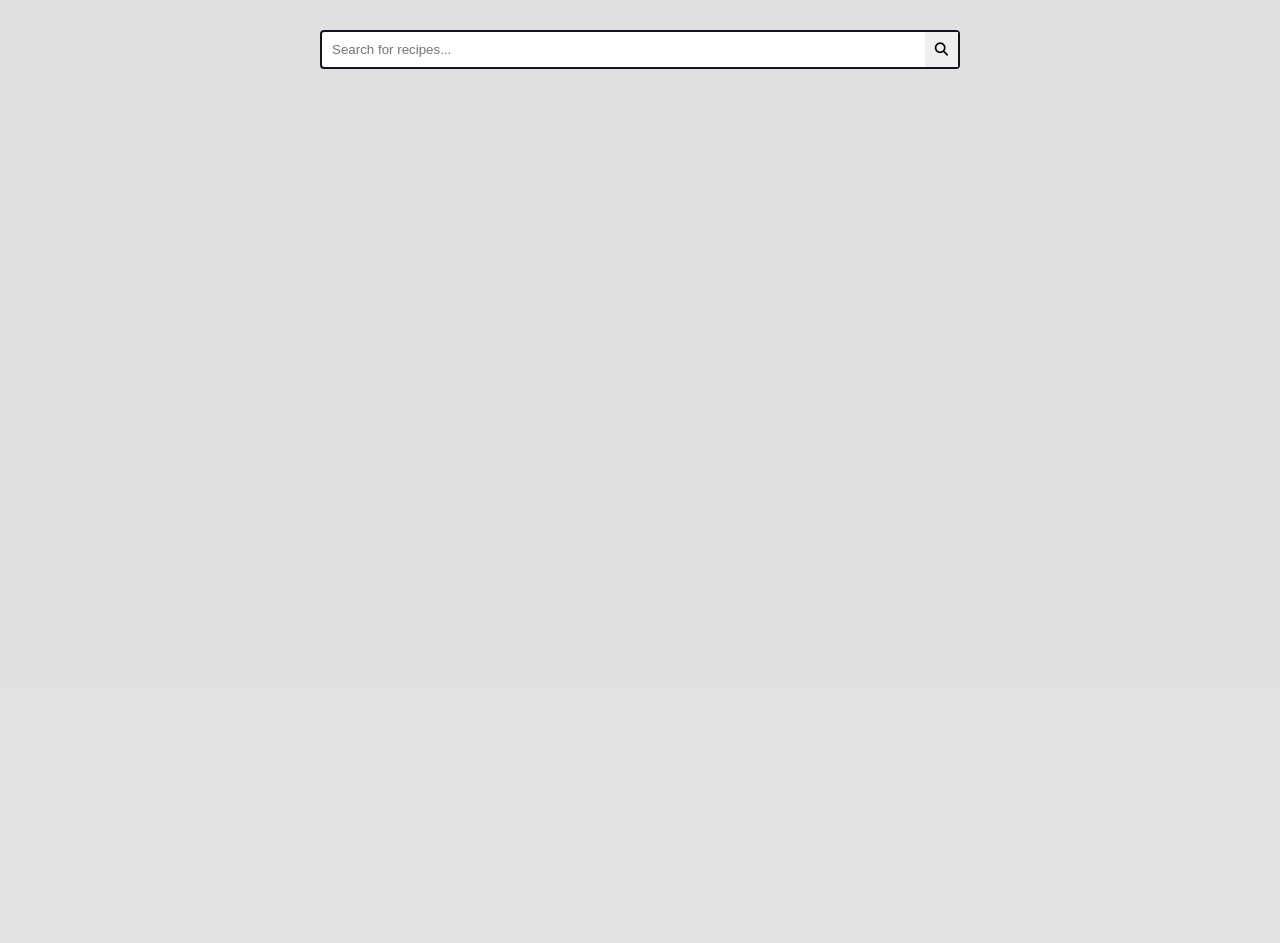
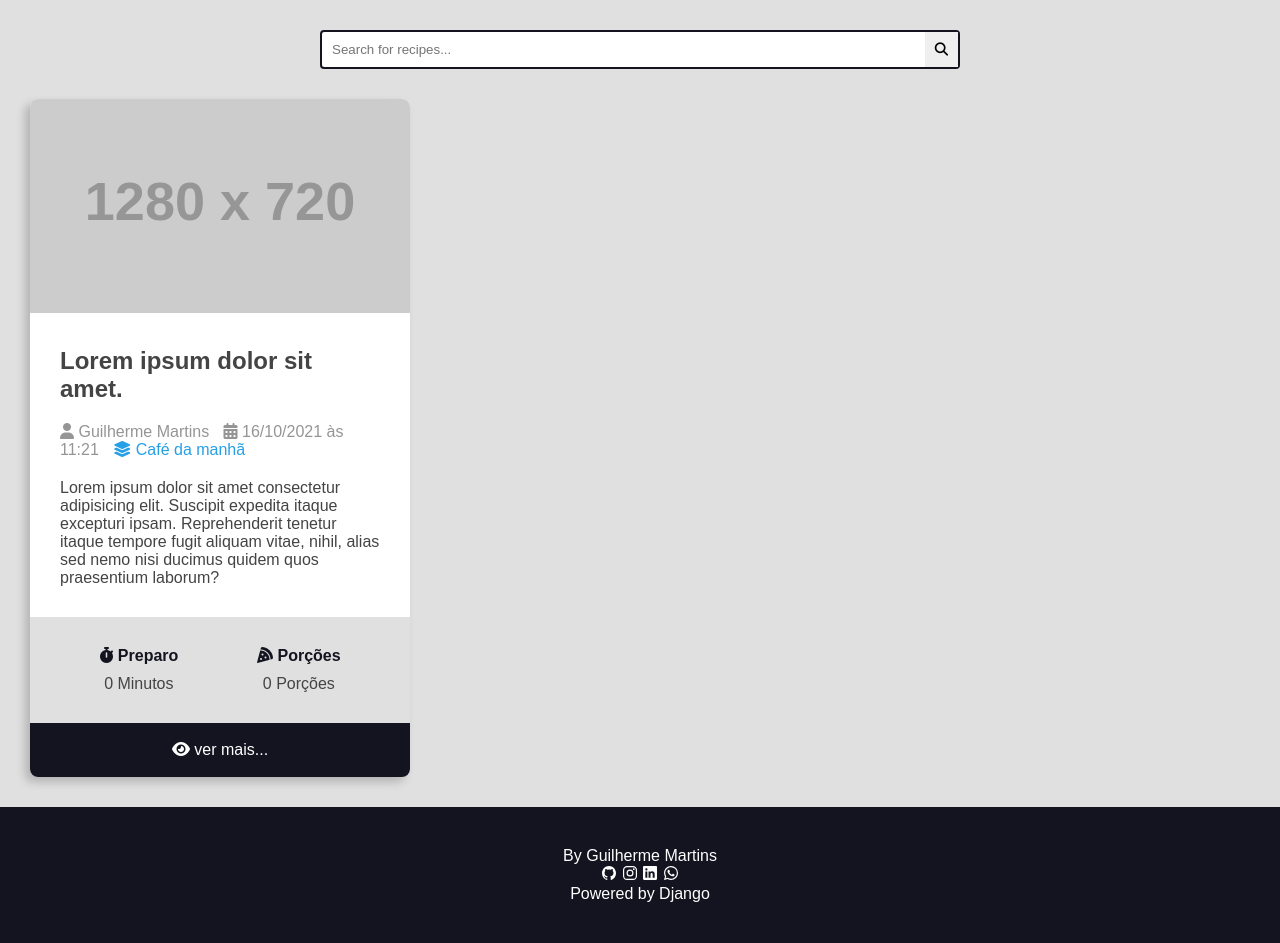
Before and after one commit to guimartinsa/Django_Course, a Django app: page / in a window 1280 px wide. Shown: the part 113-1056 px from the top of the page. Before the commit the page ends 182 px from the top, so only its background shows below. Run offline with Django 5.2, Linux system fonts and the light colour scheme; grey boxes labelled with a size stand in for pictures from a placeholder-image service; some libraries are stand-ins or nearby versions.

Commit message:
add cards recipes and footer

```diff
--- a/recipes/templates/recipes/pages/home.html
+++ b/recipes/templates/recipes/pages/home.html
@@ -5,9 +5,12 @@
 
     <main class="main-content-container">
         <div class="main-content main-content-list container">
-
+            {% include 'recipes/partials/recipe.html' %}
         </div>
     </main>
+
+    {% include "recipes/partials/footer.html" %}
+
 
 
 </body>
--- /dev/null
+++ b/recipes/templates/recipes/partials/footer.html
@@ -0,0 +1,31 @@
+<footer class="main-footer">
+    <div class="developer">
+        <a href="https://guimartins.dev.br/" target="_blank" rel="noreferrer noopener">By Guilherme Martins</a>
+    </div>
+
+    <div id="social-links">
+        <a href="https://github.com/guimartinsa" target="_blank">
+            <ion-icon name="logo-github" role="img" class="md hydrated" aria-label="logo github"></ion-icon>
+        </a>
+
+        <a href="https://www.instagram.com/_guimartinsa/" target="_blank">
+            <ion-icon name="logo-instagram" role="img" class="md hydrated" aria-label="logo instagram"></ion-icon>
+        </a>
+
+        <a href="https://www.linkedin.com/in/guimartinsa/" target="_blank">
+            <ion-icon name="logo-linkedin" role="img" class="md hydrated" aria-label="logo linkedin"></ion-icon>
+        </a>
+
+        <a href="https://contate.me/guimartinsa" target="_blank">
+            <ion-icon name="logo-whatsapp" role="img" class="md hydrated" aria-label="logo whatsapp"></ion-icon>
+        </a>
+    </div>
+
+    <div class="powered">
+        <a href="https://www.djangoproject.com/" target="_blank" rel="noreferrer noopener">Powered by Django</a>
+    </div>
+
+
+</footer>
+
+<script type="module" src="https://unpkg.com/ionicons@5.5.2/dist/ionicons/ionicons.esm.js"></script>
--- a/recipes/templates/recipes/partials/head.html
+++ b/recipes/templates/recipes/partials/head.html
@@ -66,6 +66,7 @@
             font-size: 1.6rem;
             font-family: var(--font-primary);
             background: var(--color-gray-1);
+            color: var(--color-dark-text);
         }
 
         h1{
@@ -154,9 +155,111 @@
 
         .main-content-list{
             display: grid;
-            grid-template-columns: repeat(auto-fill, minmax(30rem, 1fr));
+            grid-template-columns: repeat(auto-fill, minmax(340px, 1fr));
             gap: var(--spacing-gutter-large);
+        }
 
+        .recipe{
+            background: var(--color-white);
+            box-shadow: -5px 5px 10px rgba(0, 0, 0, .2);
+            transform: scale(1);
+            transition: all 300ms ease-in-out;
+            border-radius: 0.8rem;
+            overflow: hidden;
+        }
+
+
+        .recipe-list-iten:hover{
+            transform: translateY(-1rem);
+            transform: scale(1.03);
+            box-shadow: 8px 8px 18px rgba(0, 0, 0, .25);
+        }
+
+        .recipe img{
+            max-width: 100%;
+        }
+
+        .recipe-title-container{
+            padding: var(--spacing-gutter-medium);
+            padding-bottom: 2rem;
+        }
+
+        .recipe-author{
+            padding: 0 var(--spacing-gutter-medium);
+        }
+
+        .recipe-author a{
+            color: var(--color-primary);
+            transition: all 300ms ease-in-out;
+            text-decoration: none;
+        }
+
+        .recipe-author a:hover{
+            color: var(--color-primary-dark);
+        }
+
+        .recipe-author-item{
+            color: var(--color-gray-4);
+            margin-right: 1rem;
+        }
+
+        .recipe-content{
+            padding: var(--spacing-gutter-medium);
+            padding-top: 2rem;
+        }
+
+        .recipe-meta-container{
+            display: flex;
+            flex-flow: row wrap;
+            padding: var(--spacing-gutter-medium);
+            background: var(--color-gray-1);
+        }
+
+        .recipe-meta{
+            display: flex;
+            flex-flow: column nowrap;
+            flex-shrink: 1;
+            flex-grow: 1;
+            text-align: center;
+        }
+
+        .recipe-meta-title{
+            font-size: 1.6rem;
+            color: var(--color-primary-dark);
+            margin-bottom: 1rem;
+        }
+
+        .recipe-footer a{
+            background: var(--color-primary-dark);
+            display: block;
+            color: var(--color-white);
+            text-decoration: none;
+            text-align: center;
+            padding: 1.8rem;
+            transition: all 300ms ease-in-out;
+        }
+
+        .recipe-footer a:hover{
+            filter: brightness(1.6);
+        }
+
+        /*footer*/
+
+
+        .main-footer {
+            text-align: center;
+            justify-content: space-between;
+            background: var(--color-primary-dark);
+            color: var(--color-white);
+            padding: var(--spacing-gutter-large);
+        }
+        .main-footer a {
+            color: var(--color-white);
+            text-decoration: none;
+            transition: all 300ms ease-in-out;
+        }
+        .main-footer a:hover {
+            filter: brightness(.8);
         }
 
     </style>
--- /dev/null
+++ b/recipes/templates/recipes/partials/recipe.html
@@ -0,0 +1,59 @@
+<div class="recipe recipe-list-iten">
+    <div class="recipe-cover">
+        <img src="https://placehold.co/1280x720/red/269fe6" alt="recipe name">
+    </div>
+    <div class="recipe-title-container">
+        <h2 class="recipe-title">
+            Lorem ipsum dolor sit amet.
+        </h2>
+    </div>
+
+    <div class="recipe-author">
+        <span class="recipe-author-item">
+            <i class="fas fa-user"></i>
+            Guilherme Martins
+        </span>
+        <span class="recipe-author-item">
+            <i class="fas fa-calendar-alt"></i>
+            16/10/2021 às 11:21
+        </span>
+        <span class="recipe-author-item">
+            <a href="/recipes/category/cafe-da-manha/">
+                <i class="fas fa-layer-group"></i>
+                <span>Café da manhã</span>
+            </a>
+        </span>
+    </div>
+    <div class="recipe-content">
+        <p>
+            Lorem ipsum dolor sit amet consectetur adipisicing elit. Suscipit expedita itaque excepturi ipsam. Reprehenderit tenetur itaque tempore fugit aliquam vitae, nihil, alias sed nemo nisi ducimus quidem quos praesentium laborum?
+        </p>
+    </div>
+
+    <div class="recipe-meta-container">
+        <div class="recipe-meta recipe-preparation">
+            <h3 class="recipe-meta-title">
+                <i class="fas fa-stopwatch"></i>
+                <span>Preparo</span>
+            </h3>
+            <div class="recipe-meta-text">
+                0 Minutos
+            </div>
+        </div>
+        <div class="recipe-meta recipe-servings">
+            <h3 class="recipe-meta-title">
+                <i class="fa fa-pizza-slice"></i>
+                Porções
+            </h3>
+            <div class="recipe-meya-text">
+                0 Porções
+            </div>
+        </div>
+    </div>
+    <footer class="recipe-footer">
+        <a class="recipe-read-more button button-dark button-full-width" href="/recipes/3/">
+            <i class="fas fa-eye"></i>
+            <span>ver mais...</span>
+        </a>
+    </footer>
+</div>
```
